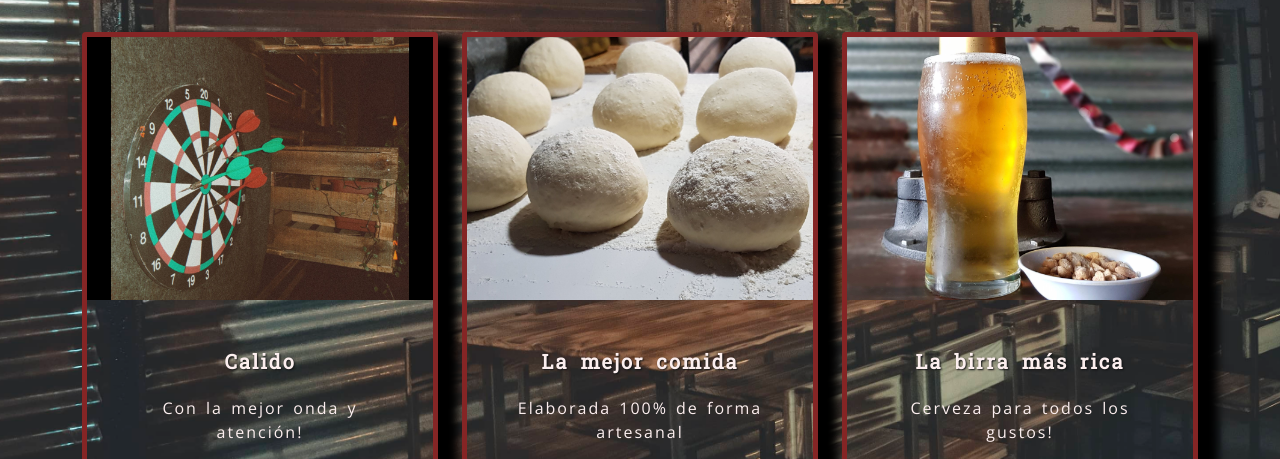
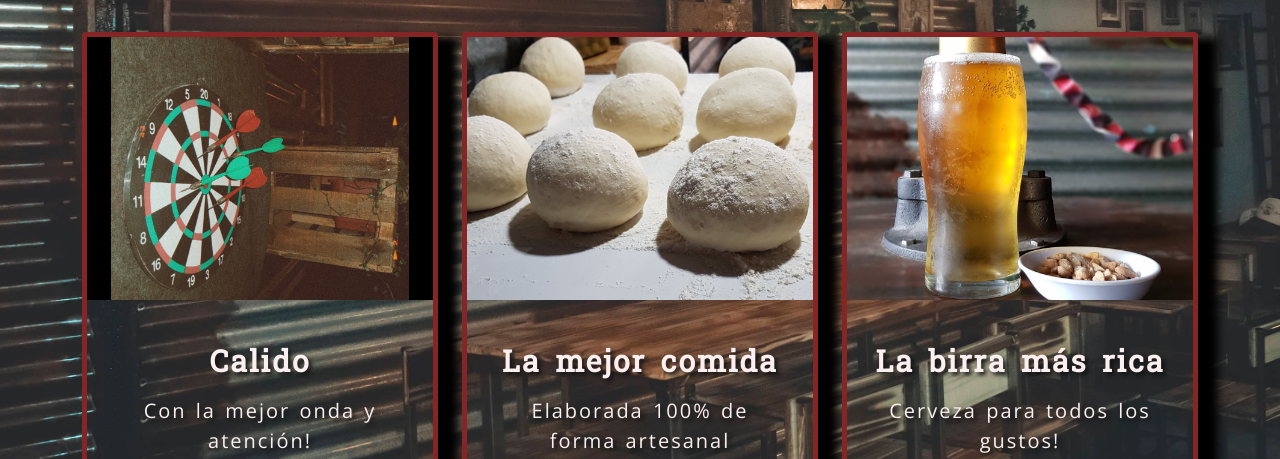
Before and after one commit to rubenalba04/Trabajo-final, a website: page index.html in a window 1280 px wide. Shown: the part 493-952 px from the top of the page. Drawn offline with nearby package versions, Linux system fonts and the light colour scheme.

Commit message:
cambio en fuentes

```diff
--- a/scss/_navbar.scss
+++ b/scss/_navbar.scss
@@ -1,7 +1,6 @@
 @import"variables";
 @import"mixin";
 
-/*Inicio Estilos nav*/
 .navbar{
     background:none;
     font-family: $roboto;
@@ -38,5 +37,3 @@ button{
         border: none;
     }
 }
-
-/*Inicio Estilos nav*/
--- a/scss/prueba.scss
+++ b/scss/prueba.scss
@@ -75,6 +75,21 @@ font-size: 45px;
 
 
 /*Inicio estilos Index*/
+.card{
+    div{
+        img{
+            transition: 2s linear;
+        }
+    }
+}
+
+.card{
+    div{
+        img:hover{
+            box-shadow: 10px 10px 14px 2px $blanco;
+        }
+    }
+}
 
 .card{
     background:none ;
@@ -88,6 +103,16 @@ font-size: 45px;
     background-repeat: no-repeat;
     background-position: center center;
     background-size: cover;
+}
+
+.card-title{
+    font-size: 30px;
+    text-shadow: 3px 3px 4px $negro;
+}
+
+.card-text{
+    font-size: 20px;
+    text-shadow: 3px 3px 4px $negro;
 }
 /*Fin estilos Index*/
 
```
Also changed, not shown: css/pruebacss.css, imagenes/carrusel-cerveza/cervezas-artesnales.jpg (deleted).
